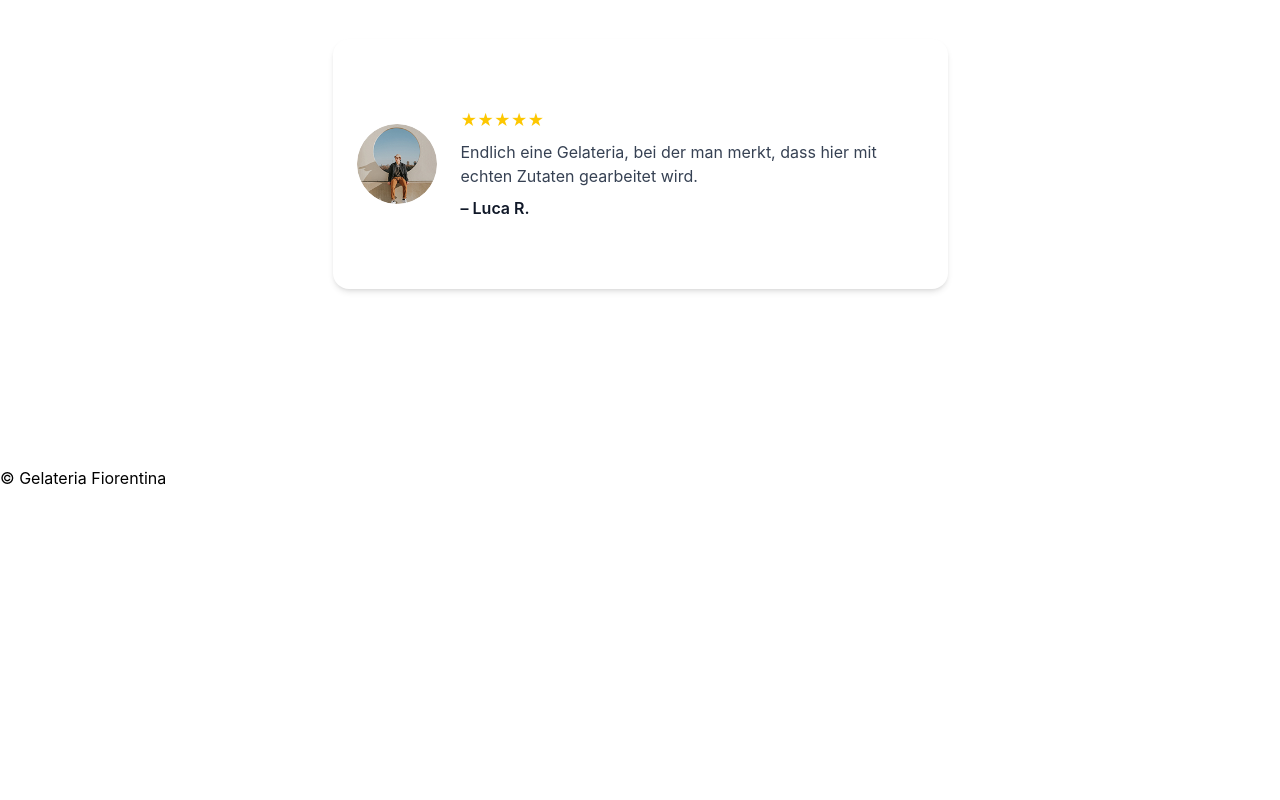
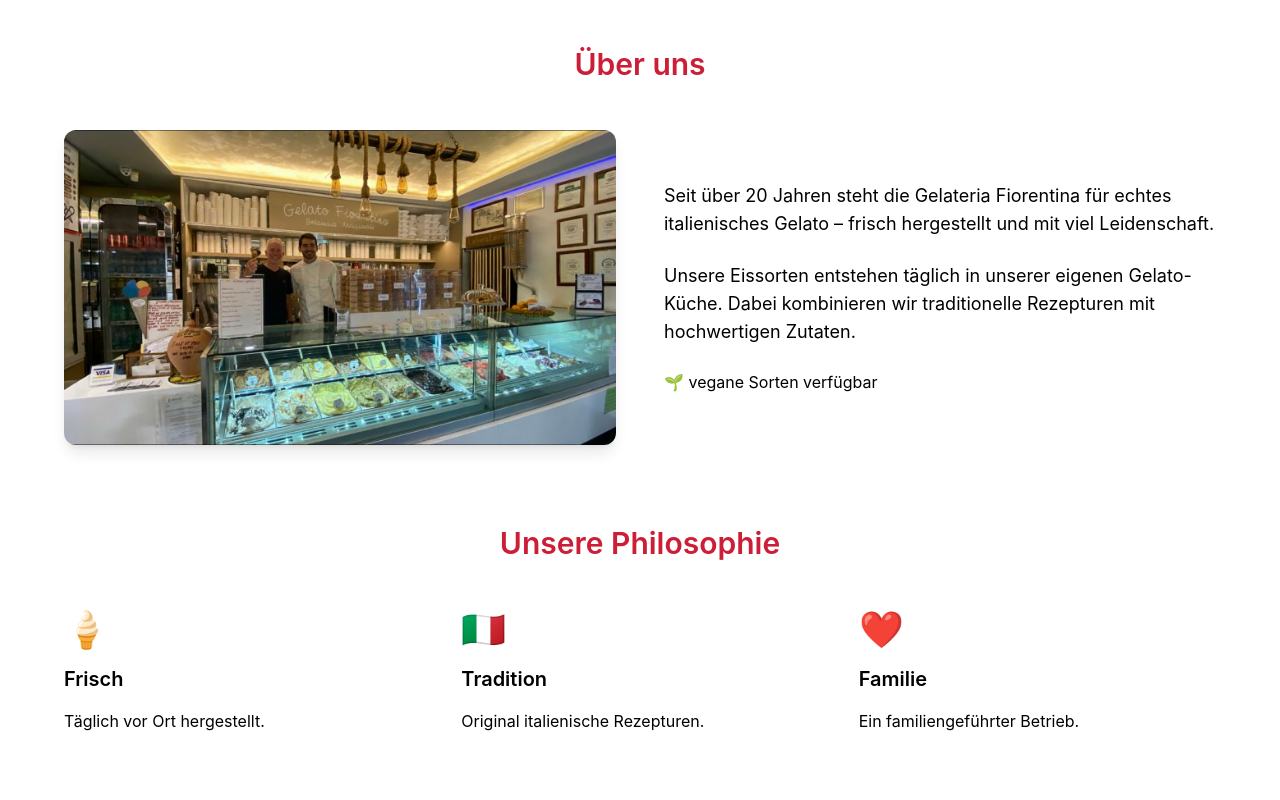
Before and after one commit to katiwolf95-design/404-brain-freeze, a React (Vite) app: page / in a window 1280 px wide. Shown: the part 1060-1860 px from the top of the page. Before the commit the page ends 1550 px from the top, so only its background shows below. Built offline with nearby package versions, Linux system fonts and the light colour scheme.

Commit message:
about section fertg gestellt. Verlinkung neu gemacht.

```diff
--- /dev/null
+++ b/src/components/about/About.jsx
@@ -0,0 +1,71 @@
+export default function About() {
+  return (
+    <section id="about" className="max-w-[1200px] mx-auto py-20 px-6">
+
+      <h2 className="text-[#CC1E36] text-3xl font-semibold text-center mb-12">
+        Über uns
+      </h2>
+
+      <div className="grid md:grid-cols-2 gap-12 items-center">
+
+        <img
+          src="/images/gelato-maker.png"
+          alt="Gelato Herstellung"
+          className="rounded-xl shadow-lg"
+        />
+
+        <div className="space-y-6">
+
+          <p className="text-lg">
+            Seit über 20 Jahren steht die Gelateria Fiorentina für echtes
+            italienisches Gelato – frisch hergestellt und mit viel Leidenschaft.
+          </p>
+
+          <p className="text-lg">
+            Unsere Eissorten entstehen täglich in unserer eigenen Gelato-Küche.
+            Dabei kombinieren wir traditionelle Rezepturen mit hochwertigen Zutaten.
+          </p>
+
+          <div className="space-y-2 mt-6">
+
+
+            <p>🌱 vegane Sorten verfügbar</p>
+
+          </div>
+
+        </div>
+      </div>
+      <div>
+        <h2 className="text-[#CC1E36] text-3xl font-semibold mt-20 mb-12 text-center">
+          Unsere Philosophie
+        </h2>
+
+        <div className="grid md:grid-cols-3 gap-10">
+
+          <div className="space-y-4">
+            <div className="text-4xl">🍦</div>
+            <h3 className="text-xl font-semibold">Frisch</h3>
+            <p>Täglich vor Ort hergestellt.</p>
+          </div>
+
+          <div className="space-y-4">
+            <div className="text-4xl">🇮🇹</div>
+            <h3 className="text-xl font-semibold">Tradition</h3>
+            <p>Original italienische Rezepturen.</p>
+          </div>
+
+          <div className="space-y-4">
+            <div className="text-4xl">❤️</div>
+            <h3 className="text-xl font-semibold">Familie</h3>
+            <p>Ein familiengeführter Betrieb.</p>
+          </div>
+        </div>
+      </div>
+    </section>
+
+    );
+
+
+
+
+}
--- a/src/components/layout/Navigation.jsx
+++ b/src/components/layout/Navigation.jsx
@@ -4,7 +4,7 @@
       <ul>
         <li>Home</li>
         <li>Ice List</li>
-        <li>About</li>
+        <li><a href="#about">About</a></li>
       </ul>
     </nav>
   );
--- a/src/pages/About.jsx
+++ /dev/null
@@ -1,10 +0,0 @@
-function About() {
-  return (
-    <section>
-      <h1>About Us</h1>
-      <p>Information about the gelateria</p>
-    </section>
-  );
-}
-
-export default About;
--- a/src/pages/Home.jsx
+++ b/src/pages/Home.jsx
@@ -1,5 +1,6 @@
 import Hero from "../components/hero/Hero";
 import Testimonials from "../components/testimonials/Testimonial";
+import About from "../components/about/About";
 
 function Home() {
   return (
@@ -9,6 +10,7 @@
         subtitle="Authentic Italian ice cream"
         ctaText="Discover flavors"
       />
+      <About />
       <Testimonials />
     </>
   );
--- a/src/router/AppRouter.jsx
+++ b/src/router/AppRouter.jsx
@@ -2,7 +2,6 @@
 import Home from "../pages/Home";
 import IceList from "../pages/IceList";
 import IceDetail from "../pages/IceDetail";
-import About from "../pages/About";
 
 
 function AppRouter() {
@@ -11,7 +10,6 @@
       <Route path="/" element={<Home />} />
       <Route path="/ice" element={<IceList />} />
       <Route path="/ice/:slug" element={<IceDetail />} />
-      <Route path="/about" element={<About />} />
     </Routes>
   );
 }
```
Also changed, not shown: public/images/gelato-maker.png (added).
